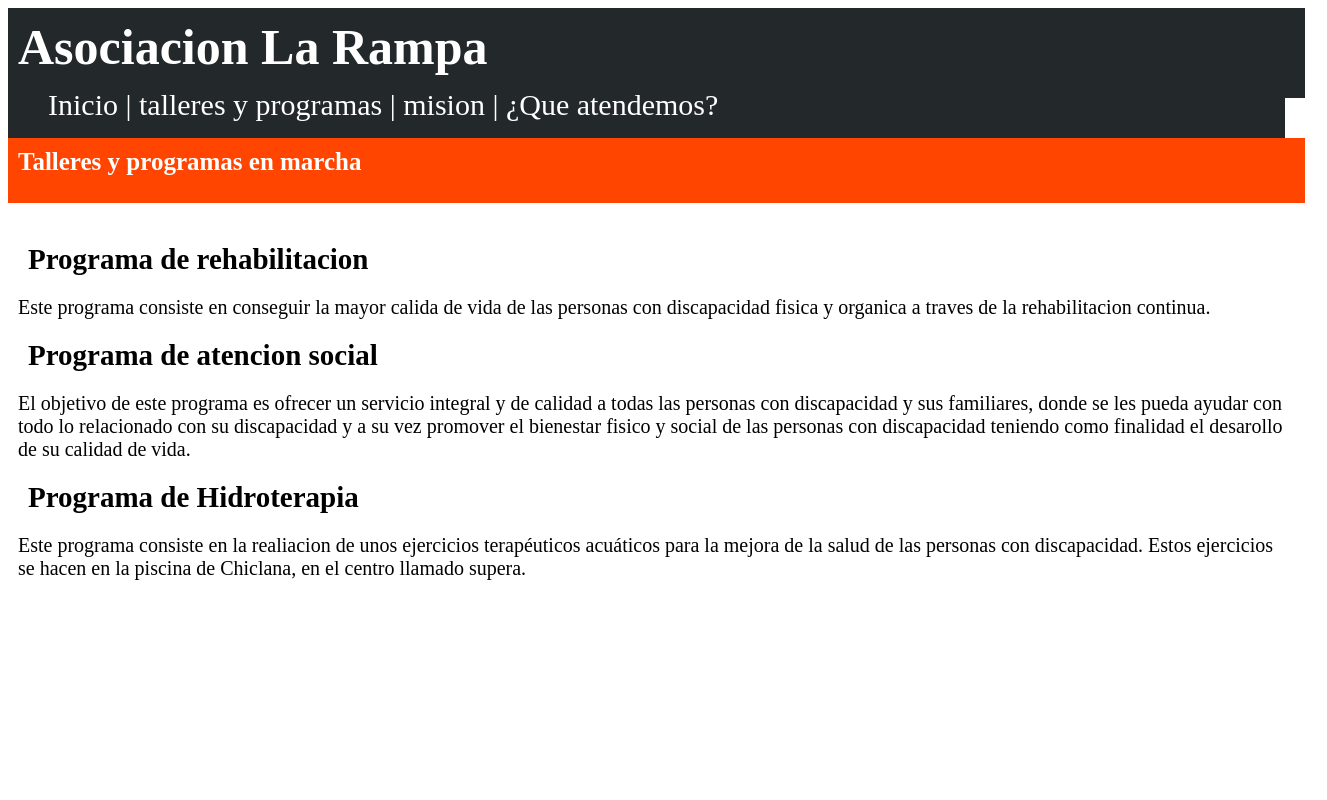
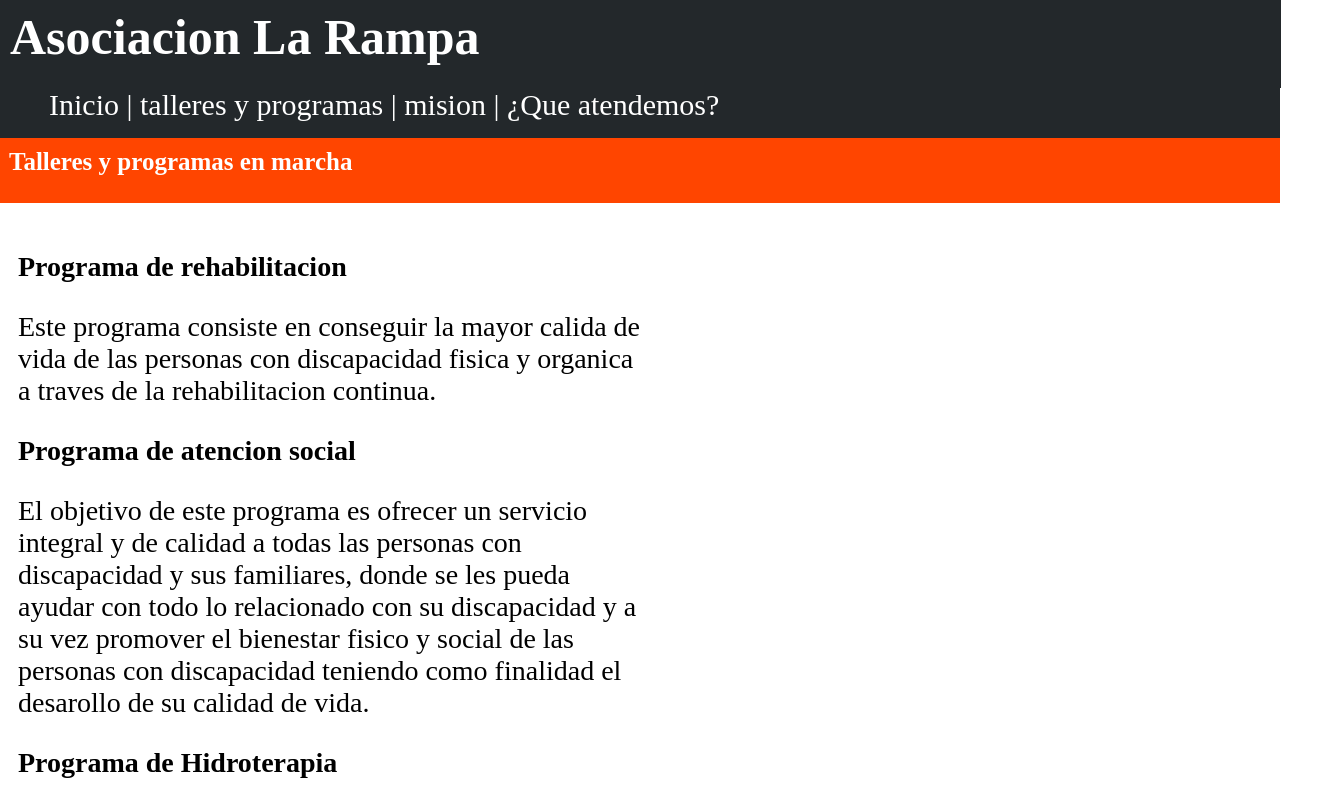
Before and after one commit to rampa855/larampa, a plain HTML site: page programas.html in a window 1280 px wide. Shown: the top 800 px of the page, 1327 px wide, since content can reach past the window. Drawn offline with Linux system fonts and the light colour scheme.

Commit message:
Update estilos.css

```diff
--- a/estilos.css
+++ b/estilos.css
@@ -3,40 +3,34 @@
 color: white;
 background-color:#23282B;
 height: 70px;
-width:101%;
+width:99.8%;
 padding: 10px;
 font-size: 50px;
 margin-bottom: -40px;
-margin-top: 0px;
+margin-top: -10px;
+margin-left: -8px;
 }
 
 .bloque {
 background-color: orangered;
 height: 45px;
-width: 101%;
+width: 99.8%;
 padding: 10px;
 font-size: 25px;
 color: white;
+margin-left: -9px;
 
 
 }
 .bloque1 {
-font-size: 20px;
+font-size: 28px;
 margin-block: 10px;
 padding: 10px;
 margin-bottom: 10px;
-width: 101%;
+width: 50%;
 
 }
 
-.bloque2 {
-font-size: 29px;
-margin-block: 10px;
-padding: 10px;
-width: 101%;
-
-
-}
 
 a {
 
@@ -51,11 +45,12 @@ a:hover{
 
 .menu{
 background-color: #23282B;
-height:50px ;
-text-align: left;
+height:70px ;
+padding: 10px;
+margin-left: -9px;
 font-size: 30px;
 margin-top: 0px;
-width: 101%;
+width: 99.8%;
 }
 
 .pie {
@@ -63,5 +58,9 @@ color:white;
 background-color:#23282B;
 text-align: center;
 width: 101%;
+height: 105px;
+margin-left: -8px;
+margin-bottom: -10px;
+font-size: 17px;
 
 }
```
